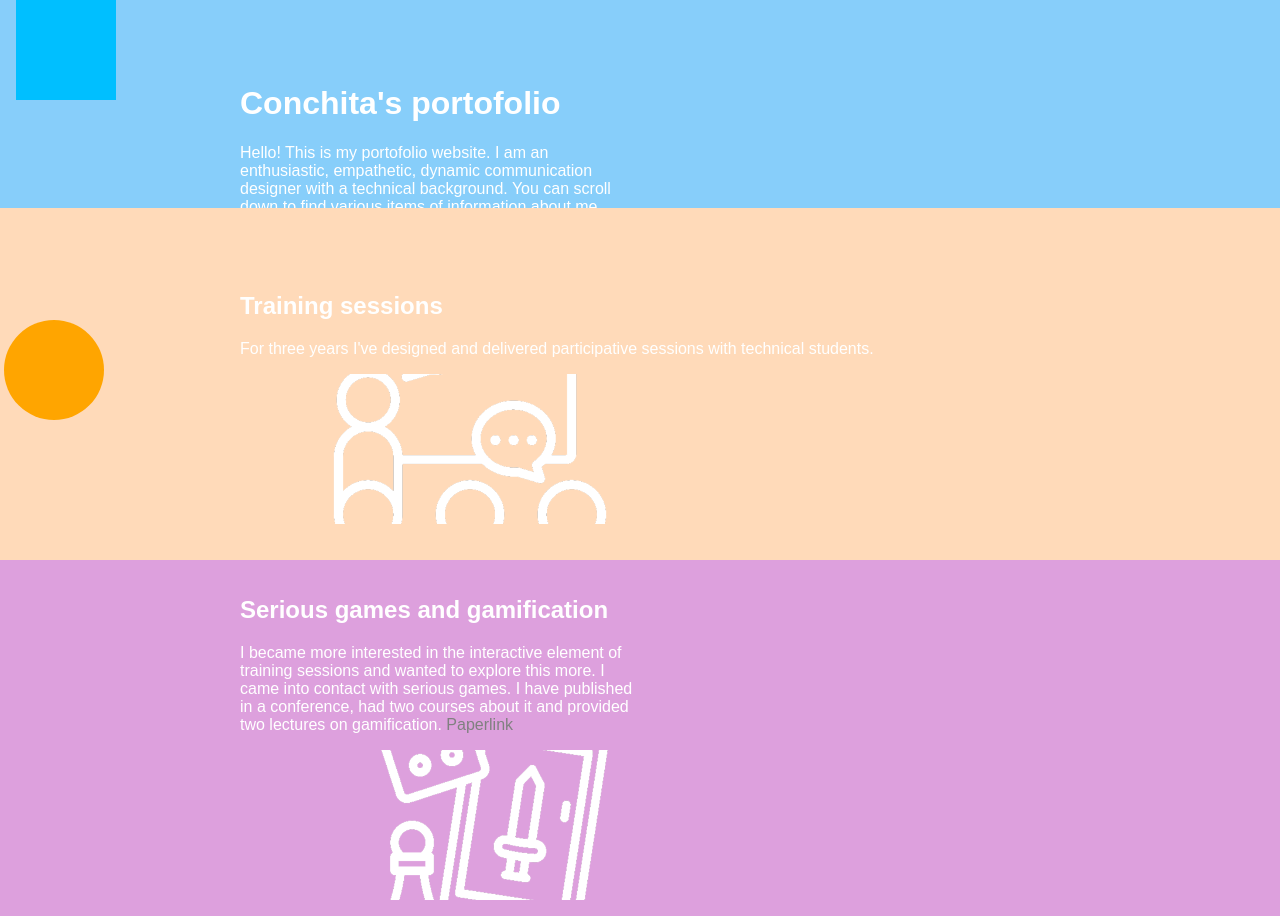
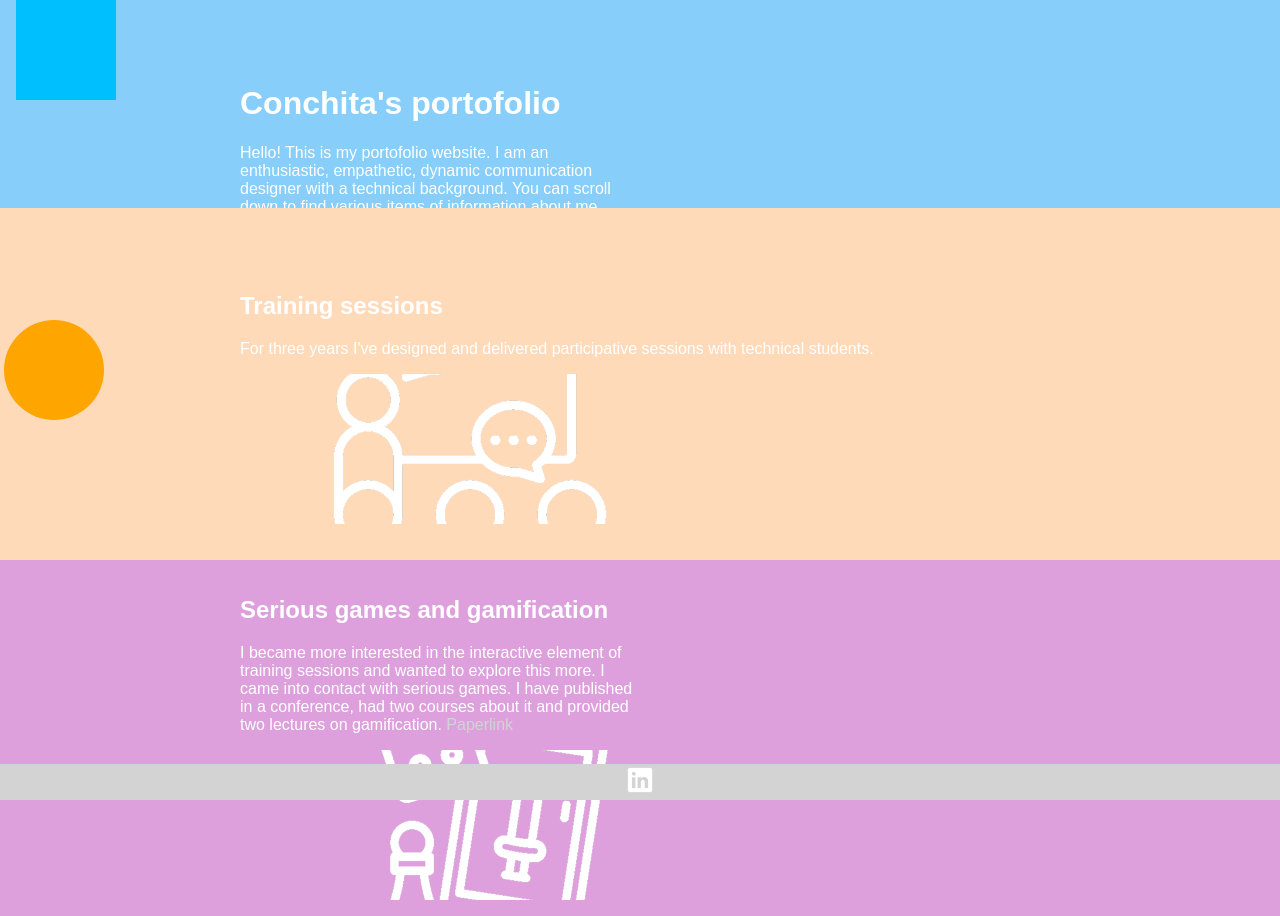
Before and after one commit to Concheetah/ConchitaWebsite, a Gatsby site: page / in a window 1280 px wide. Shown: the top 916 px of the page. Built offline with nearby package versions, Linux system fonts and the light colour scheme; Gatsby itself is replaced by a stand-in of ours.

Commit message:
contact bar

```diff
--- a/src/pages/index.js
+++ b/src/pages/index.js
@@ -4,6 +4,7 @@ import * as React from 'react'
 import BlockBlue from '../components/blockBlue.jsx'
 import BlockPeach from '../components/blockPeach.jsx'
 import BlockPurple from '../components/blockPurple.jsx'
+import Contact from '../components/Contact.jsx'
 import '../styles/styles.css'
 
 
@@ -37,6 +38,9 @@ const IndexPage = () => {
         <StaticImage src="../images/board-game.png" width={'9rem'} alt={'boardgame'}/>
       </div>
     </BlockPurple>
+    <Contact>
+      <a href="https://www.linkedin.com/in/cmartinhoogerwaard/"><img src="linkedin.png" style={{width:'2rem'}}  alt='linkedIn'/></a>
+    </Contact>
     </>
 
   )
--- a/src/styles/globals.css
+++ b/src/styles/globals.css
@@ -6,7 +6,7 @@ body{
 
 a{
     text-decoration: none;
-    color: grey;
+    color: lightgray;
 }
 
 a:hover{
--- a/src/styles/styles.css
+++ b/src/styles/styles.css
@@ -37,11 +37,11 @@
   flex-direction: column;
   justify-content: center;
   align-items: center;
-  background-color: grey;
-  position: sticky;
+  background-color: lightgray;
+  position: fixed;
   width: 100%;
-  z-index: 200;
-
+  bottom:0;
+  position: -webkit-sticky;
 }
 
 @keyframes square {
```
Also changed, not shown: static/linkedin.png (added).
